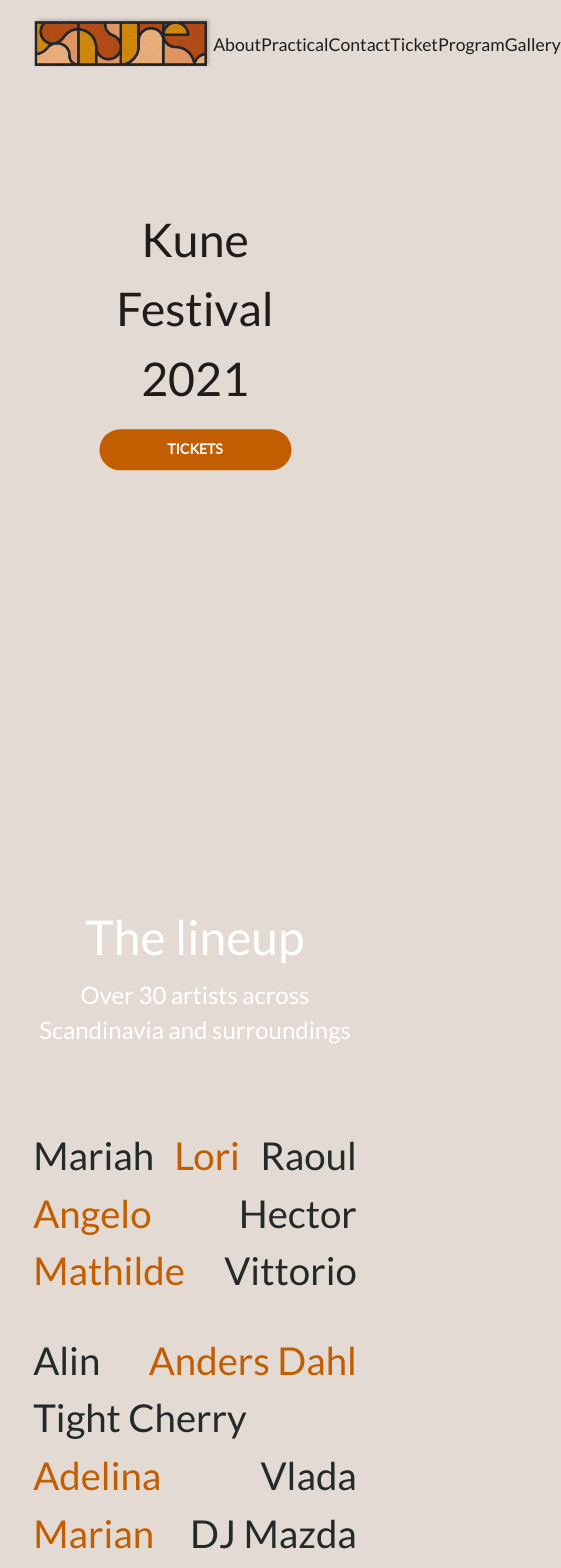
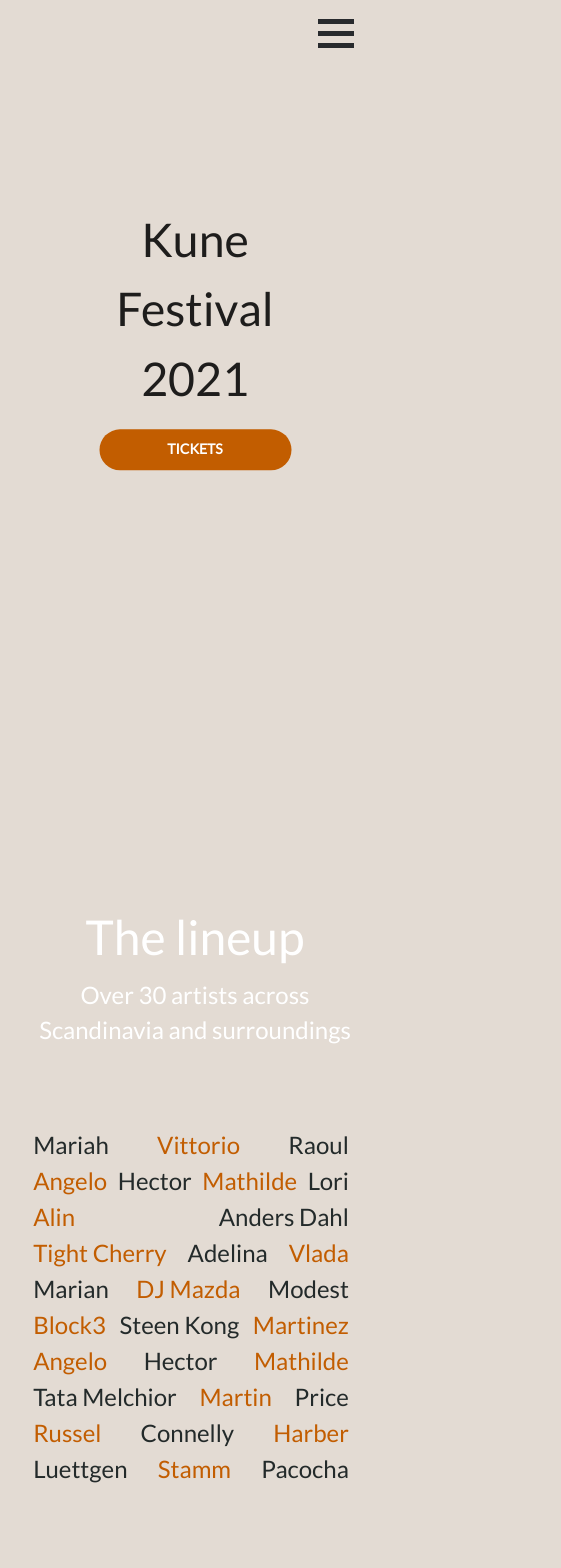
Before and after one commit to Laila1222/kune-festival-2021-v2, a React (Create React App) app: page / in a window 390 px wide. Shown: the top 1568 px of the page, 561 px wide, since content can reach past the window. Built offline with nearby package versions, Linux system fonts and the light colour scheme.

Commit message:
Added burger menu, and mobile version lineup

```diff
--- a/package.json
+++ b/package.json
@@ -8,6 +8,7 @@
     "@testing-library/react": "^11.2.6",
     "@testing-library/user-event": "^12.8.3",
     "react": "^17.0.2",
+    "react-burger-menu": "^3.0.6",
     "react-dom": "^17.0.2",
     "react-router-dom": "^5.2.0",
     "react-scripts": "4.0.3",
--- a/src/App.css
+++ b/src/App.css
@@ -1,5 +1,90 @@
-
+/* Colors "imported" from DarkTheme.js file  */
+:root {
+  --black: #000000;
+  --lightBlack: #282a2d;
+  --lighterBlack: #2c2c2c;
+  --white: #ffffff;
+  --gray: #808080;
+  --background: #e3dbd3;
+}
 
 a {
-    text-decoration: none;
+  text-decoration: none;
 }
+
+/* Position and sizing of burger button */
+.bm-burger-button {
+  position: fixed;
+  width: 36px;
+  height: 30px;
+  right: 36px;
+  top: 19px;
+}
+
+@media (min-width: 960px) {
+  .bm-burger-button {
+    display: none;
+  }
+}
+
+/* Color/shape of burger icon bars */
+.bm-burger-bars {
+  background-color: var(--lightBlack);
+  height: 18% !important;
+}
+
+/* Color/shape of burger icon bars on hover*/
+/* .bm-burger-bars-hover {
+    background: #a90000;
+  } */
+
+/* Position and sizing of clickable cross button */
+.bm-cross-button {
+  height: 28px;
+  width: 28px;
+  top: 20px !important;
+  right: 20px !important;
+}
+
+/* Color/shape of close button cross */
+.bm-cross {
+  background: black;
+}
+
+/*
+  Sidebar wrapper styles
+  Note: Beware of modifying this element as it can break the animations - you should not need to touch it in most cases
+  */
+.bm-menu-wrap {
+  position: fixed;
+  height: 100%;
+  top: 0;
+}
+
+/* General sidebar styles */
+.bm-menu {
+  background: var(--background);
+  padding: 2.5em 1.5em 0;
+  font-size: 1.15em;
+}
+
+/* Morph shape necessary with bubble or elastic */
+.bm-morph-shape {
+  fill: #373a47;
+}
+
+/* Wrapper for item list */
+.bm-item-list {
+  /* color: #b8b7ad; */
+  padding: 0.8em;
+}
+
+/* Individual item */
+.bm-item {
+  display: inline-block;
+}
+
+/* Styling of overlay */
+.bm-overlay {
+  /* background: rgba(0, 0, 0, 0.3); */
+}
--- a/src/components/logo/Logo.jsx
+++ b/src/components/logo/Logo.jsx
@@ -4,7 +4,8 @@ import styled from "styled-components";
 import LogoImage from "../../assets/images/logo-rectangle.png";
 
 const LogoContainer = styled.div`
-cursor: pointer;`;
+  cursor: pointer;
+`;
 
 const ImageContainer = styled.div`
   /* position: absolute;
@@ -21,7 +22,11 @@ function Logo(props) {
   return (
     <LogoContainer onClick={() => handleOnclick()}>
       <ImageContainer>
-        <Image src={LogoImage}  width="180" alt="Kune logo" />
+        <Image
+          src={LogoImage}
+          width={props.width ? props.width : 180}
+          alt="Kune logo"
+        />
       </ImageContainer>
     </LogoContainer>
   );
--- /dev/null
+++ b/src/components/navigation/NavMenusMobile.jsx
@@ -0,0 +1,58 @@
+import React from "react";
+import { Link } from "react-router-dom";
+import styled from "styled-components";
+import NavMenu from "./NavMenu";
+
+const NavContainerComponent = styled.div`
+  display: block;
+  position: static;
+  & a {
+    display: block;
+  }
+  @media (min-width: 960px) {
+    display: none;
+  }
+`;
+
+function NavMenusMobile(props) {
+  return (
+    <div>
+      <React.Fragment>
+        <NavContainerComponent>
+          <NavMenu
+            menuHeadline="About"
+            submenusArr={[
+              { title: "Vision", link: "/vision" },
+              { title: "Who we are", link: "/who-we-are" },
+              { title: "Principles", link: "/principles" },
+              { title: "Island", link: "/island" },
+            ]}
+          ></NavMenu>
+          <NavMenu
+            menuHeadline="Practical"
+            submenusArr={[
+              { title: "Practical info", link: "/practical" },
+              { title: "Location", link: "/location" },
+              { title: "Accommodation", link: "/accommodation" },
+              { title: "FAQ", link: "/faq" },
+              { title: "Map", link: "/map" },
+            ]}
+          ></NavMenu>
+          <NavMenu menuHeadline="Contact" submenusArr={[]}></NavMenu>
+          <NavMenu menuHeadline="Ticket" submenusArr={[]}></NavMenu>
+          <NavMenu
+            menuHeadline="Program"
+            submenusArr={[
+              { title: "Music", link: "/music" },
+              { title: "Art", link: "/art" },
+              { title: "Hangout", link: "/hangout" },
+            ]}
+          ></NavMenu>
+          <NavMenu menuHeadline="Gallery" submenusArr={[]}></NavMenu>
+        </NavContainerComponent>
+      </React.Fragment>
+    </div>
+  );
+}
+
+export default NavMenusMobile;
--- /dev/null
+++ b/src/components/navigation/NavigationMobile.jsx
@@ -0,0 +1,38 @@
+import { Box, Typography } from "@material-ui/core";
+import React from "react";
+
+import { slide as Menu } from "react-burger-menu";
+import { Link } from "react-router-dom";
+import styled from "styled-components";
+import NavMenusMobile from "./NavMenusMobile";
+
+const NavigationMobile = styled.div`
+  display: none;
+  @media (max-width: ${(props) => props.theme.breakpoints.values.md}px) {
+    display: block;
+  }
+`;
+
+const MainContainer = styled(Box)`
+  background: ${(props) => props.theme.palette.primary.main};
+  width: 100%;
+  position: fixed;
+  z-index: 10;
+`;
+
+function NavbarMobile(props) {
+  return (
+    <MainContainer>
+      <Menu
+        pageWrapId={"page-wrap"}
+        outerContainerId={"outer-container"}
+        right
+        width={"100%"}
+      >
+        <NavMenusMobile />
+      </Menu>
+    </MainContainer>
+  );
+}
+
+export default NavbarMobile;
--- a/src/components/sections/IntroSection.jsx
+++ b/src/components/sections/IntroSection.jsx
@@ -10,10 +10,20 @@ import {
   fourthRowArtistNames,
   secondRowArtistNames,
   thirdRowArtistNames,
+  firstRowMobile,
+  secondRowMobile,
+  thirdRowMobile,
+  fourthRowMobile,
+  fifthRowMobile,
+  sixthRowMobile,
+  seventhRowMobile,
+  eighthRowMobile,
+  ninthRowMobile,
 } from "../../data/artist-names";
 
 const IntroSectionContainer = styled.div`
-margin-bottom: 5rem;`;
+  margin-bottom: 5rem;
+`;
 
 const DescriptionContainer = styled.div`
   display: flex;
@@ -59,6 +69,10 @@ const ArtistNamesContainer = styled(Box)`
   justify-content: space-between;
   width: 100%;
   margin-bottom: ${(props) => (props.mb ? props.mb : "2rem")};
+
+  @media (max-width: ${(props) => props.theme.breakpoints.values.md}px) {
+    /* margin-bottom: 0; */
+  }
 `;
 
 const ArtistName = styled(Typography)`
@@ -67,6 +81,11 @@ const ArtistName = styled(Typography)`
     props.color && props.color === "orange"
       ? props.theme.palette.colors.orange
       : props.theme.palette.secondary.contrastText};
+
+  @media (max-width: ${(props) => props.theme.breakpoints.values.md}px) {
+    font-size: 1.5rem;
+    margin-right: 0.5rem;
+  }
 `;
 
 const MoreSign = styled(Typography)`
@@ -85,6 +104,20 @@ function IntroSection(props) {
     }
   };
 
+  const Desktop = styled.div`
+    display: block;
+    @media (max-width: ${(props) => props.theme.breakpoints.values.md}px) {
+      display: none;
+    }
+  `;
+
+  const Mobile = styled.div`
+    display: none;
+    @media (max-width: ${(props) => props.theme.breakpoints.values.md}px) {
+      display: block;
+    }
+  `;
+
   return (
     <IntroSectionContainer>
       <ContentContainer>
@@ -101,7 +134,7 @@ function IntroSection(props) {
             </Subtitle>
           </Box>
 
-          <Box>
+          <Desktop>
             <ArtistNamesContainer>
               {firstRowArtistNames.map((artist) => (
                 <ArtistName color={getArtistColor(artist.id)}>
@@ -133,7 +166,62 @@ function IntroSection(props) {
             <Box ml="auto" mr="auto" width="fit-content">
               <MoreSign>+ more</MoreSign>
             </Box>
-          </Box>
+          </Desktop>
+
+          <Mobile>
+            <ArtistNamesContainer>
+              {firstRowMobile.map((artist) => (
+                <ArtistName color={getArtistColor(artist.id)}>
+                  {artist.name}
+                </ArtistName>
+              ))}
+              {secondRowMobile.map((artist) => (
+                <ArtistName color={getArtistColor(artist.id)}>
+                  {artist.name}
+                </ArtistName>
+              ))}
+              {thirdRowMobile.map((artist) => (
+                <ArtistName color={getArtistColor(artist.id)}>
+                  {artist.name}
+                </ArtistName>
+              ))}
+              {fourthRowMobile.map((artist) => (
+                <ArtistName color={getArtistColor(artist.id)}>
+                  {artist.name}
+                </ArtistName>
+              ))}
+              {fifthRowMobile.map((artist) => (
+                <ArtistName color={getArtistColor(artist.id)}>
+                  {artist.name}
+                </ArtistName>
+              ))}
+              {sixthRowMobile.map((artist) => (
+                <ArtistName color={getArtistColor(artist.id)}>
+                  {artist.name}
+                </ArtistName>
+              ))}
+              {secondRowMobile.map((artist) => (
+                <ArtistName color={getArtistColor(artist.id)}>
+                  {artist.name}
+                </ArtistName>
+              ))}
+              {seventhRowMobile.map((artist) => (
+                <ArtistName color={getArtistColor(artist.id)}>
+                  {artist.name}
+                </ArtistName>
+              ))}
+              {eighthRowMobile.map((artist) => (
+                <ArtistName color={getArtistColor(artist.id)}>
+                  {artist.name}
+                </ArtistName>
+              ))}
+              {ninthRowMobile.map((artist) => (
+                <ArtistName color={getArtistColor(artist.id)}>
+                  {artist.name}
+                </ArtistName>
+              ))}
+            </ArtistNamesContainer>
+          </Mobile>
 
           {/* <DescriptionContainer>
             <DescriptionImageContainer>
--- a/src/containers/Home.jsx
+++ b/src/containers/Home.jsx
@@ -15,6 +15,7 @@ import PracticalSection from "../components/sections/PracticalSection";
 import TicketsSection from "../components/sections/TicketsSection";
 import VisionSection from "../components/sections/VisionSection";
 import AboutSection from "../components/sections/AboutSection";
+import NavbarMobile from "../components/navigation/NavigationMobile";
 
 const BgVideoContainer = styled.div`
   height: 60vh;
@@ -45,6 +46,10 @@ const TicketButton = styled(Button)`
   width: 12rem;
   margin-top: 1rem;
   font-weight: bold;
+
+  &:hover {
+    background: ${(props) => props.theme.palette.colors.brown};
+  }
 `;
 
 const Headline = styled(Typography)`
@@ -81,6 +86,7 @@ function Home(props) {
       </BgVideoContainer> */}
       <HeaderBg>
         <Navbar />
+        <NavbarMobile />
         <TicketButtonContainer>
           <Headline component="h1">Kune Festival</Headline>
           <Headline>2021</Headline>
--- a/src/data/artist-names.js
+++ b/src/data/artist-names.js
@@ -67,3 +67,58 @@ export const fourthRowArtistNames = [
   { name: "Stamm", id: 6 },
   { name: "Pacocha", id: 7 },
 ];
+
+export const firstRowMobile = [
+  { name: "Mariah", id: 1 },
+  { name: "Vittorio", id: 2 },
+
+  { name: "Raoul", id: 3 },
+];
+
+export const secondRowMobile = [
+  { name: "Angelo", id: 4 },
+  { name: "Hector", id: 5 },
+  { name: "Mathilde", id: 6 },
+];
+
+export const thirdRowMobile = [
+  { name: "Lori", id: 7 },
+  { name: "Alin", id: 8 },
+  { name: "Anders Dahl", id: 9 },
+];
+
+export const fourthRowMobile = [
+  { name: "Tight Cherry", id: 10 },
+  { name: "Adelina", id: 11 },
+  { name: "Vlada", id: 12 },
+];
+
+export const fifthRowMobile = [
+  { name: "Marian", id: 13 },
+  { name: "DJ Mazda", id: 14 },
+  { name: "Modest", id: 15 },
+];
+
+export const sixthRowMobile = [
+  { name: "Block3", id: 16 },
+  { name: "Steen Kong", id: 17 },
+  { name: "Martinez", id: 18 },
+];
+
+export const seventhRowMobile = [
+  { name: "Tata Melchior", id: 19 },
+  { name: "Martin", id: 20 },
+  { name: "Price", id: 21 },
+];
+
+export const eighthRowMobile = [
+  { name: "Russel", id: 22 },
+  { name: "Connelly", id: 23 },
+  { name: "Harber", id: 24 },
+];
+
+export const ninthRowMobile = [
+  { name: "Luettgen", id: 25 },
+  { name: "Stamm", id: 26 },
+  { name: "Pacocha", id: 27 },
+];
--- a/src/index.css
+++ b/src/index.css
@@ -1,14 +1,14 @@
 body {
   margin: 0;
-  font-family: -apple-system, BlinkMacSystemFont, 'Segoe UI', 'Roboto', 'Oxygen',
-    'Ubuntu', 'Cantarell', 'Fira Sans', 'Droid Sans', 'Helvetica Neue',
+  font-family: -apple-system, BlinkMacSystemFont, "Segoe UI", "Roboto", "Oxygen",
+    "Ubuntu", "Cantarell", "Fira Sans", "Droid Sans", "Helvetica Neue",
     sans-serif;
   -webkit-font-smoothing: antialiased;
   -moz-osx-font-smoothing: grayscale;
 }
 
 code {
-  font-family: source-code-pro, Menlo, Monaco, Consolas, 'Courier New',
+  font-family: source-code-pro, Menlo, Monaco, Consolas, "Courier New",
     monospace;
 }
 
@@ -33,3 +33,18 @@ code {
   font-weight: normal;
   font-style: normal;
 }
+
+/* Position and sizing of burger button */
+.bm-burger-button {
+  position: fixed;
+  width: 25px;
+  height: 26px;
+  right: 36px;
+  top: 19px;
+}
+
+@media (min-width: 960px) {
+  .bm-burger-button {
+    display: none;
+  }
+}
--- a/src/themes/LightTheme.jsx
+++ b/src/themes/LightTheme.jsx
@@ -51,9 +51,30 @@ export const overridings = {
     spacing: {
       gutterSmall: 2,
     },
-    body1: {},
-    body2: {},
-    h5: {},
+    body1: {
+      "@media (max-width: 960px)": {
+        fontSize: "0.9rem",
+      },
+    },
+    body2: {
+      "@media (max-width: 960px)": {
+        fontSize: "0.9rem",
+      },
+    },
+    h5: {
+      "@media (max-width: 960px)": {
+        fontSize: "1.4rem",
+      },
+    },
+  },
+  breakpoints: {
+    values: {
+      xs: 0,
+      sm: 600,
+      md: 960,
+      lg: 1280,
+      xl: 1920,
+    },
   },
 };
 
```
Also changed, not shown: src/components/navigation/Navigation.jsx (+9 -0 lines), 1 other file (tests, documents, lock files or other folders).
